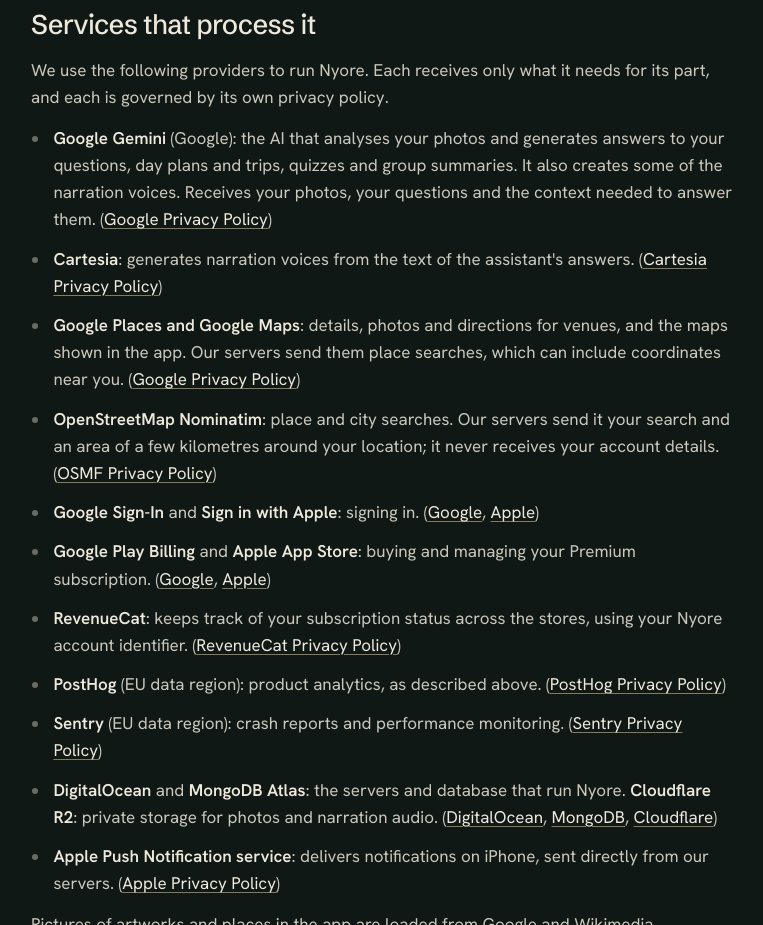
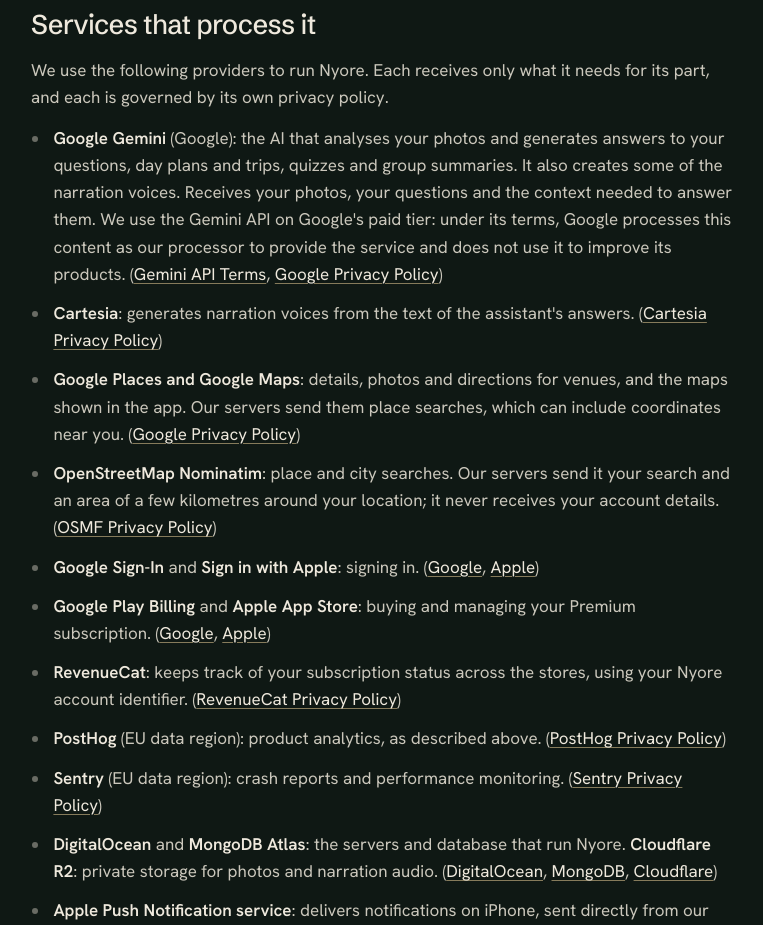
Before and after one commit to iammertg/muse-legal, a plain HTML site: page privacy-policy.html in a window 1280 px wide. Shown: the part 3080-4005 px from the top of the page, without its empty margins (385-1148 px from the left). Drawn offline with Linux system fonts and the light colour scheme.

Commit message:
Say the Gemini API runs on Google's paid tier, so prompts don't train Google's products
Co-Authored-By: Claude Opus 5.5 <noreply@anthropic.com>

```diff
--- a/privacy-policy.html
+++ b/privacy-policy.html
@@ -163,7 +163,11 @@
       <li><strong>Google Gemini</strong> (Google): the AI that analyses your photos and generates
         answers to your questions, day plans and trips, quizzes and group summaries. It also creates
         some of the narration voices. Receives your photos, your questions and the context needed to
-        answer them. (<a href="https://policies.google.com/privacy" target="_blank" rel="noopener">Google Privacy Policy</a>)</li>
+        answer them. We use the Gemini API on Google's paid tier: under its terms, Google processes
+        this content as our processor to provide the service and does not use it to improve its
+        products.
+        (<a href="https://ai.google.dev/gemini-api/terms" target="_blank" rel="noopener">Gemini API Terms</a>,
+        <a href="https://policies.google.com/privacy" target="_blank" rel="noopener">Google Privacy Policy</a>)</li>
       <li><strong>Cartesia</strong>: generates narration voices from the text of the assistant's
         answers. (<a href="https://www.cartesia.ai/legal/privacy" target="_blank" rel="noopener">Cartesia Privacy Policy</a>)</li>
       <li><strong>Google Places and Google Maps</strong>: details, photos and directions for venues,
```
